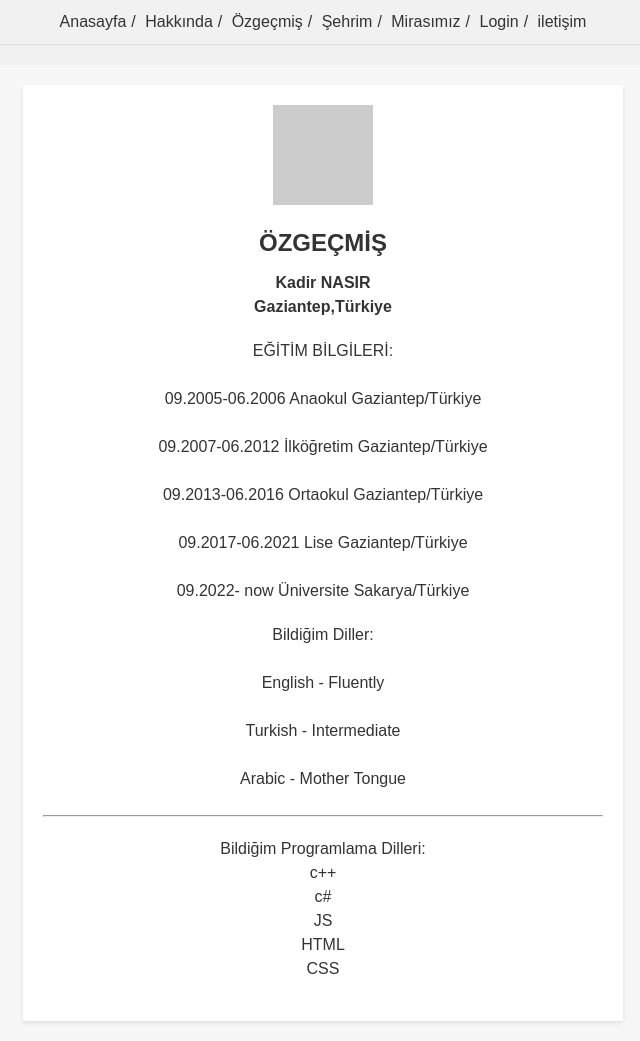
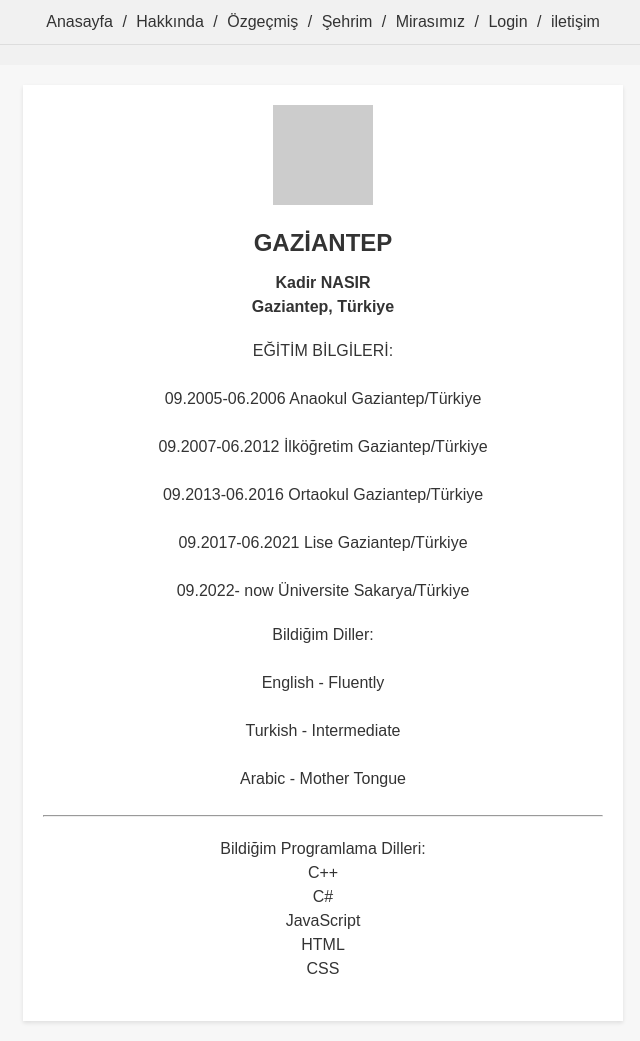
Before and after one commit to k2dir/weebbtech, a plain HTML site: page html/Resume.html in a window 1280 px wide. Shown: the whole page, without its empty margins (317-957 px from the left). Drawn offline with Linux system fonts and the light colour scheme; files that its build step writes are made by us from their sources.

Commit message:
Update Resume.html

```diff
--- a/html/Resume.html
+++ b/html/Resume.html
@@ -1,47 +1,48 @@
 <!DOCTYPE html>
 <html lang="tr">
+
 <head>
     <meta charset="UTF-8">
     <meta name="viewport" content="width=device-width, initial-scale=1.0">
-    <title>Login</title>
-    <link rel="stylesheet" href="style.css">
+    <title>Gaziantep</title>
+    <link rel="stylesheet" href="../css/style.css">
 </head>
+
 <body>
-
     <div class="header">
-        <a id="Main page" href="../index.html">Anasayfa</a>/
-       <a id="About me" href="aboutme.html">Hakkında</a>/
-        <a id="Resume"  href="Resume.html">Özgeçmiş</a>/
-        <a id="My City" href="MyCity.html">Şehrim</a></li>/
-        <a id="Our heritage" href="OutHeritage.html">Mirasımız</a>/
-       <a id="Login" href="login.html">Login</a></li>/
+        <a id="main-page" href="../index.html">Anasayfa</a> /
+        <a id="about-me" href="aboutme.html">Hakkında</a> /
+        <a id="resume" href="Resume.html">Özgeçmiş</a> /
+        <a id="my-city" href="MyCity.html">Şehrim</a> /
+        <a id="our-heritage" href="OutHeritage.html">Mirasımız</a> /
+        <a id="login" href="login.html">Login</a> /
         <a id="contact" href="Contact.html">iletişim</a>
-
         <hr>
     </div>
+
     <div class="sablon">
         <div class="logo"></div>
-        <div class="banner">ÖZGEÇMİŞ</div>
+        <div class="banner">GAZİANTEP</div>
         <div class="alt">
             Kadir NASIR
             <br>
-            Gaziantep,Türkiye
+            Gaziantep, Türkiye
         </div>
         <div class="orta1">
             EĞİTİM BİLGİLERİ:
             <br> <br>
-            09.2005-06.2006  Anaokul Gaziantep/Türkiye
+            09.2005-06.2006 Anaokul Gaziantep/Türkiye
             <br> <br>
-            09.2007-06.2012  İlköğretim    Gaziantep/Türkiye
+            09.2007-06.2012 İlköğretim Gaziantep/Türkiye
             <br> <br>
-            09.2013-06.2016   Ortaokul Gaziantep/Türkiye
+            09.2013-06.2016 Ortaokul Gaziantep/Türkiye
             <br> <br>
-            09.2017-06.2021     Lise Gaziantep/Türkiye
+            09.2017-06.2021 Lise Gaziantep/Türkiye
             <br> <br>
-            09.2022- now    Üniversite Sakarya/Türkiye
+            09.2022- now Üniversite Sakarya/Türkiye
         </div>
         <div class="orta2">
-             Bildiğim Diller:
+            Bildiğim Diller:
             <br> <br>
             English - Fluently
             <br> <br>
@@ -54,19 +55,18 @@
         <div class="orta3">
             Bildiğim Programlama Dilleri:
             <br>
-            c++
+            C++
             <br>
-            c#
+            C#
             <br>
-            JS
+            JavaScript
             <br>
             HTML
             <br>
             CSS
+        </div>
+    </div>
 
-        </div>
+</body>
 
-      </div>
-
-      </body>
-      </html>
+</html>
```
